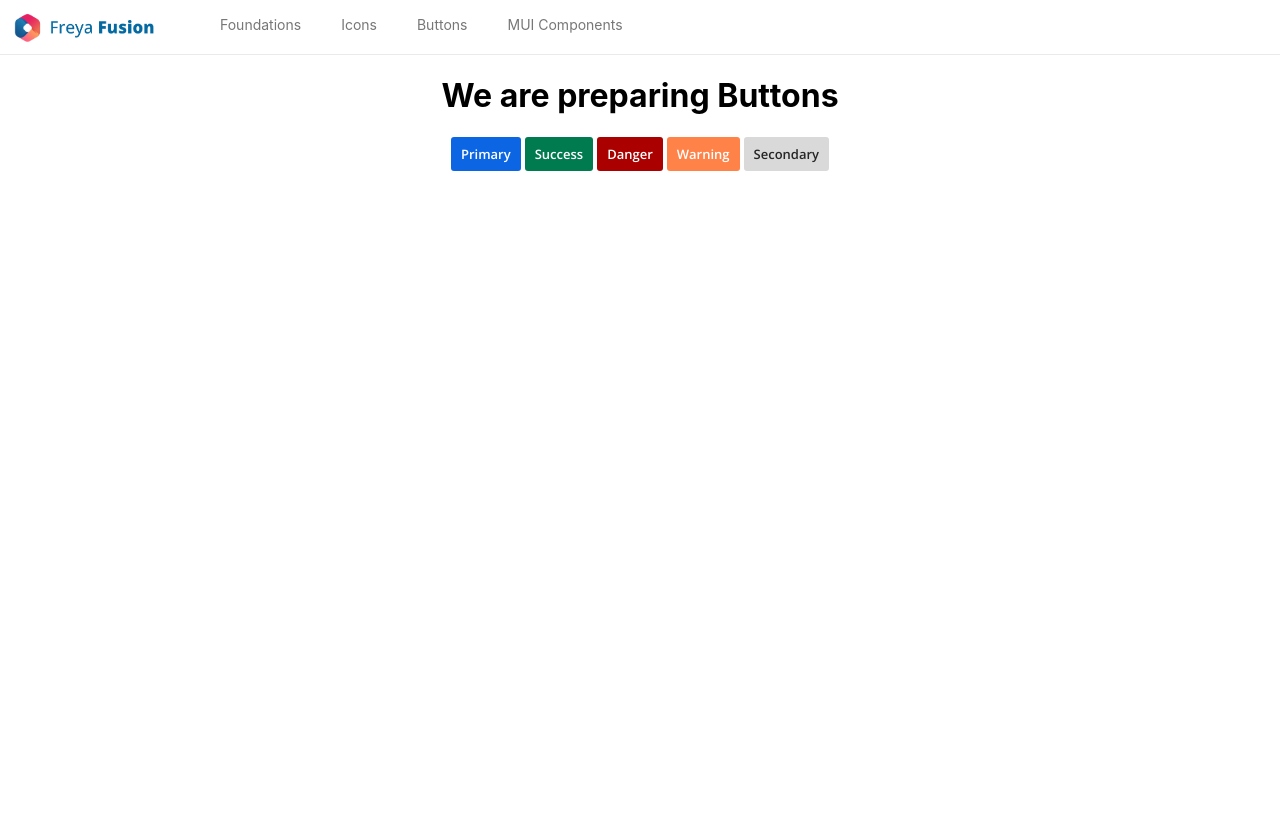
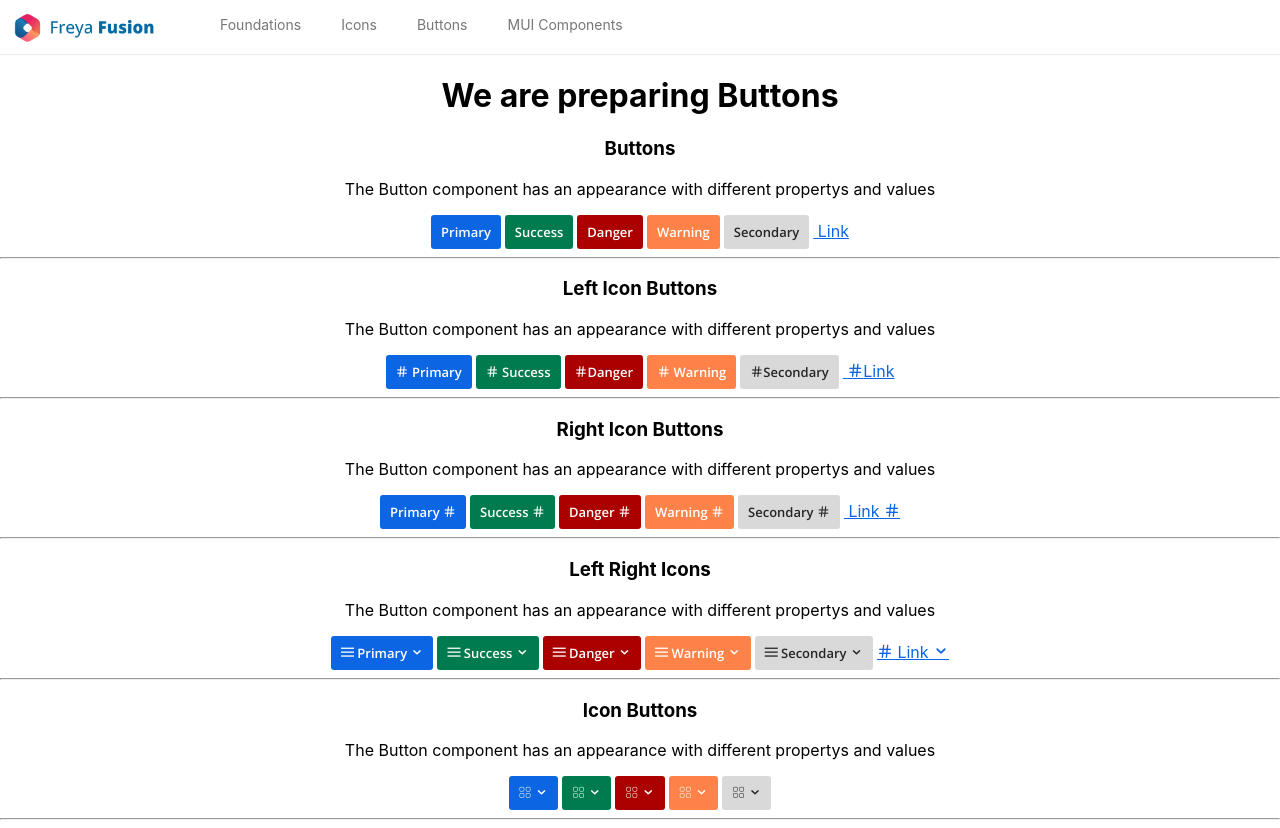
Before and after one commit to Freyrfusion/designsystem, a React app in the folder Design Tokens Figma/my-app/: page /buttons in a window 1280 px wide. Before the commit the page ends 800 px from the top, so only its background shows below. Built offline with nearby package versions, Linux system fonts and the light colour scheme.

Commit message:
Icon buttons

```diff
--- a/Design Tokens Figma/my-app/src/pages/buttons.js
+++ b/Design Tokens Figma/my-app/src/pages/buttons.js
@@ -5,16 +5,72 @@ const Buttons = () => {
         <div>
             <center>
             <h1>We are preparing Buttons</h1>
+
+            <h3> Buttons</h3>
+            <p> The Button component has an appearance with different propertys and values</p>
             <button type="button" class="btn btn-primary"> Primary </button>
             <button type="button" class="btn btn-success"> Success </button>
             <button type="button" class="btn btn-danger"> Danger </button>
             <button type="button" class="btn btn-warning"> Warning </button>
             <button type="button" class="btn btn-secondary">Secondary</button>
+            <a href="#" class="btn btn-primary-link"> Link </a>
+       </center>
+       <hr></hr>
+
+          <center>
+            <h3> Left Icon Buttons</h3>
+            <p> The Button component has an appearance with different propertys and values</p>
+            <button type="button" class="btn btn-primary"><i class="icon-hash2"></i> Primary </button>
+            <button type="button" class="btn btn-success"><i class="icon-hash2"></i> Success </button>
+            <button type="button" class="btn btn-danger"> <i class="icon-hash2"></i>Danger </button>
+            <button type="button" class="btn btn-warning"><i class="icon-hash2"></i> Warning </button>
+            <button type="button" class="btn btn-secondary"><i class="icon-hash2"></i>Secondary</button>
+            <a href="#" class="btn btn-primary-link"> <i class="icon-hash2"></i>Link </a>
+          </center>
+          <hr></hr>
+
+          <center>
+            <h3>Right Icon Buttons</h3>
+            <p> The Button component has an appearance with different propertys and values</p>
+            <button type="button" class="btn btn-primary"> Primary <i class="icon-hash2"></i> </button>
+            <button type="button" class="btn btn-success"> Success <i class="icon-hash2"></i></button>
+            <button type="button" class="btn btn-danger"> Danger <i class="icon-hash2"></i></button>
+            <button type="button" class="btn btn-warning"> Warning <i class="icon-hash2"></i></button>
+            <button type="button" class="btn btn-secondary">Secondary <i class="icon-hash2"></i></button>
+            <a href="#" class="btn btn-primary-link"> Link <i class="icon-hash2"></i> </a>
+          </center>
+          <hr></hr>
+
+          <center>
+            <h3>Left Right Icons</h3>
+            <p> The Button component has an appearance with different propertys and values</p>
+            <button type="button" class="btn btn-primary"><i class="icon-menu3"></i> Primary <i class="icon-down-open"></i></button>
+            <button type="button" class="btn btn-success"><i class="icon-menu3"></i> Success <i class="icon-down-open"></i></button>
+            <button type="button" class="btn btn-danger"><i class="icon-menu3"></i> Danger <i class="icon-down-open"></i></button>
+            <button type="button" class="btn btn-warning"><i class="icon-menu3"></i> Warning  <i class="icon-down-open"></i></button>
+            <button type="button" class="btn btn-secondary"><i class="icon-menu3"></i> Secondary  <i class="icon-down-open"></i></button>
+            <a href="#" class="btn btn-primary-link"><i class="icon-hash2"></i>  Link <i class="icon-down-open"></i></a>
+          </center>
+          <hr></hr>
+
+
+          <center>
+            <h3>Icon Buttons</h3>
+            <p> The Button component has an appearance with different propertys and values</p>
+            <button type="button" class="btn btn-primary"> <i class="icon-thumbnail"></i> <i class="icon-down-open"></i></button>
+            <button type="button" class="btn btn-success"> <i class="icon-thumbnail"></i> <i class="icon-down-open"></i></button>
+            <button type="button" class="btn btn-danger"> <i class="icon-thumbnail"></i> <i class="icon-down-open"></i></button>
+            <button type="button" class="btn btn-warning"> <i class="icon-thumbnail"></i> <i class="icon-down-open"></i></button>
+            <button type="button" class="btn btn-secondary"> <i class="icon-thumbnail"></i> <i class="icon-down-open"></i></button>
 
 
 
 
           </center>
+          <hr></hr>
+
+
+
         </div>
 
 
```
